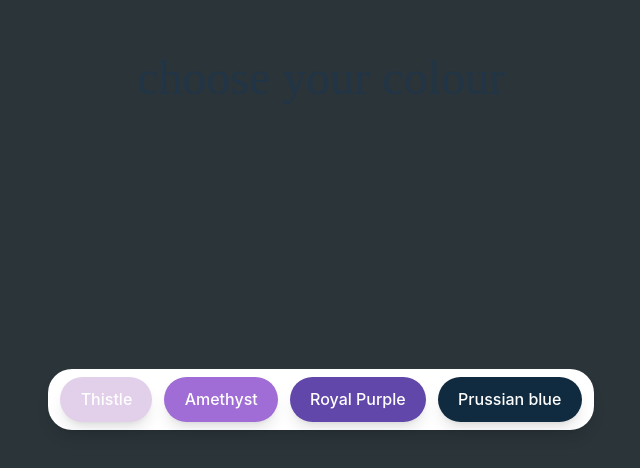
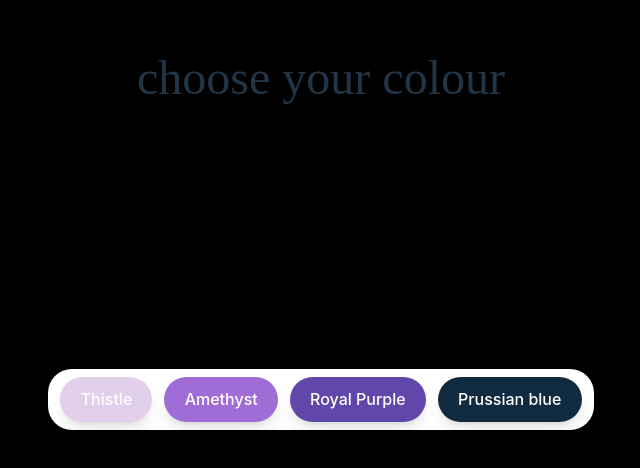
Before and after one commit to konal01/statecolourchange, a React (Vite) app: page / in a window 1280 px wide. Shown: the part 322-790 px from the top of the page, without its empty margins (319-959 px from the left). Built offline with nearby package versions, Linux system fonts and the light colour scheme.

Commit message:
aadsadas

```diff
--- a/src/App.jsx
+++ b/src/App.jsx
@@ -2,7 +2,7 @@ import { useState } from 'react'
 
 
 function App() {
-  const [color,setColor] = useState("#2A3439")
+  const [color,setColor] = useState("BLACK")
 
   return (
     <>
```
